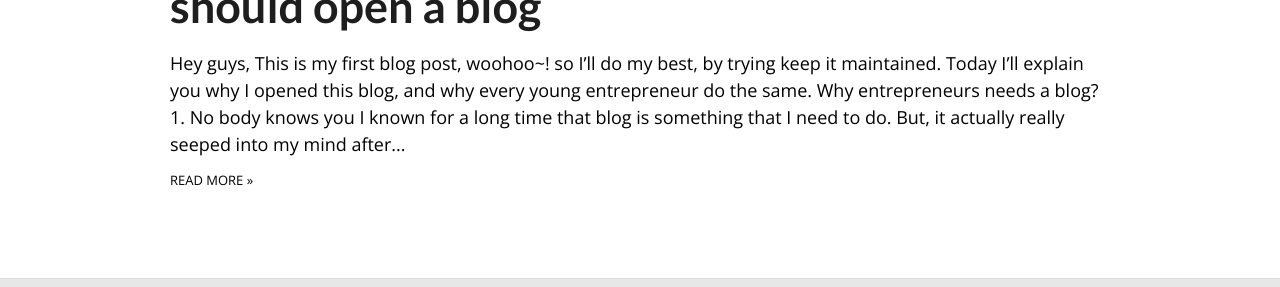
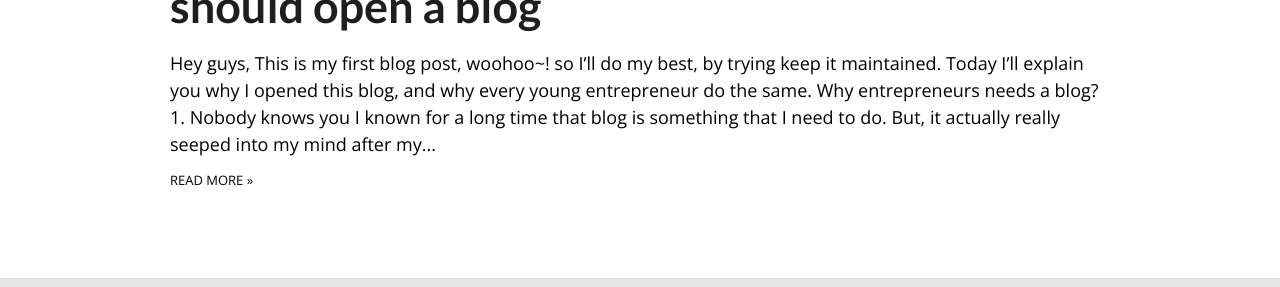
Before and after one commit to AlmogBaku/AlmogBaku.github.io, a Jekyll site: the page built from index.html, in a window 1280 px wide. Shown: the part 752-1039 px from the top of the page. Built offline with Jekyll 4.4.1, drawn with Linux system fonts in a browser that asks for light colours; Markdown is read by kramdown in place of the engine named in the settings.

Commit message:
Update 2015-1-7-The-3-reasons-why-every-entrepreneur-should-open-a-blog.md

```diff
--- a/_posts/2015-1-7-The-3-reasons-why-every-entrepreneur-should-open-a-blog.md
+++ b/_posts/2015-1-7-The-3-reasons-why-every-entrepreneur-should-open-a-blog.md
@@ -10,7 +10,7 @@ Today I'll explain you **why I opened this blog**, and why every young entrepren
 
 ## Why entrepreneurs needs a blog?
 
-#### 1. No body knows you
+#### 1. Nobody knows you
 I known for a long time that blog is something that I _**need** to do_. But, it actually really seeped into my mind after my friends, @LiorKesos and @SagiShrieber, convinced me to do so; Sagi told to me something really powerful:
 
 > " You might be very talented, and people who worked with you know that as well. But its the rest of the world who has no clue who you are and what you're worth. "
```
